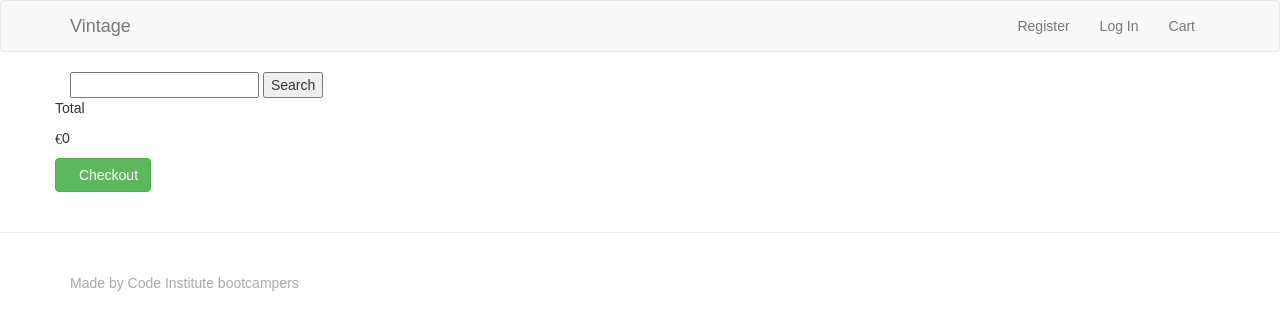
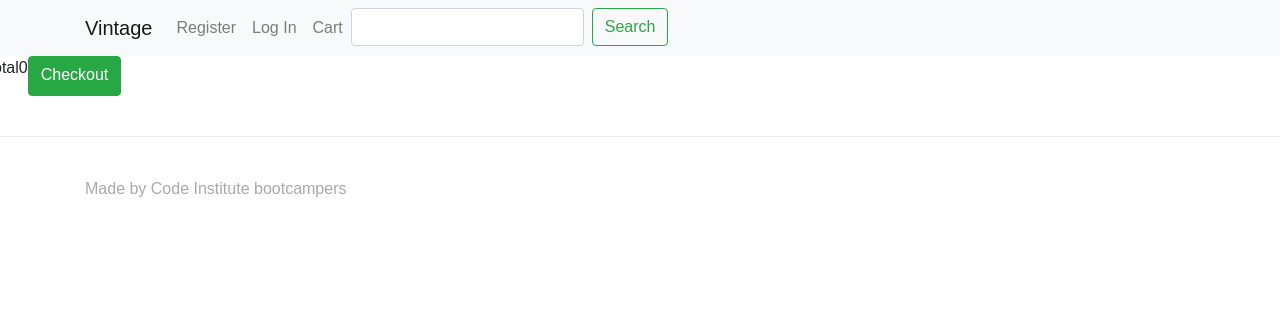
Before and after one commit to elg1e/elg1e-Vintage, a Django app: page /cart/ in a window 1280 px wide. Shown: the top 330 px of the page. Run offline with Django 3.2, Linux system fonts and the light colour scheme; some libraries are stand-ins or nearby versions; some web fonts are replaced.

Commit message:
updated bootstrap on base.html

```diff
--- a/templates/base.html
+++ b/templates/base.html
@@ -6,39 +6,44 @@
     <meta name="viewport" content="width=device-width, initial-scale=1.0">
     <meta http-equiv="X-UA-Compatible" content="ie=edge">
     <title>AuthenticateMe</title>
-    <link rel="stylesheet" href="https://cdnjs.cloudflare.com/ajax/libs/bootswatch/3.3.7/cerulean/bootstrap.min.css">
-    <link rel="stylesheet" href="{% static 'font-awesome/css/font-awesome.min.css' %}">
+    <link rel="stylesheet" href="https://stackpath.bootstrapcdn.com/bootstrap/4.4.1/css/bootstrap.min.css" integrity="sha384-Vkoo8x4CGsO3+Hhxv8T/Q5PaXtkKtu6ug5TOeNV6gBiFeWPGFN9MuhOf23Q9Ifjh" crossorigin="anonymous">
+    <link rel="stylesheet" href="https://cdnjs.cloudflare.com/ajax/libs/font-awesome/4.7.0/css/font-awesome.css" integrity="sha256-NuCn4IvuZXdBaFKJOAcsU2Q3ZpwbdFisd5dux4jkQ5w=" crossorigin="anonymous" />
+    <link rel="stylesheet" href="https://cdnjs.cloudflare.com/ajax/libs/font-awesome/4.7.0/css/font-awesome.css.map" integrity="undefined" crossorigin="anonymous" />
+    <link rel="stylesheet" href="https://cdnjs.cloudflare.com/ajax/libs/font-awesome/4.7.0/css/font-awesome.min.css" integrity="sha256-eZrrJcwDc/3uDhsdt61sL2oOBY362qM3lon1gyExkL0=" crossorigin="anonymous" />
     <link rel="stylesheet" href="{% static 'css/custom.css' %}">
 </head>
 <body>
     <!-- Fixed masthead -->
-    <nav class="navbar navbar-masthead navbar-default">
+    <nav class="navbar navbar-expand-lg navbar-light bg-light">
         <div class="container">
             <div class="navbar-header">
-                <button type="button" class="navbar-toggle collapsed" data-toggle="collapse" data-target="#navbar" aria-expanded="false" aria-controls="navbar">
-                    <span class="sr-only">Toggle navigation</span>
-                    <span class="icon-bar"></span>
-                    <span class="icon-bar"></span>
-                    <span class="icon-bar"></span>
+                <button class="navbar-toggler" type="button" data-toggle="collapse" data-target="#navbarSupportedContent" aria-controls="navbarSupportedContent" aria-expanded="false" aria-label="Toggle navigation">
+                    <span class="navbar-toggler-icon">Toggle navigation</span>
                 </button>
                 <a class="navbar-brand" href="/">Vintage</a>
             </div>
-            <div id="navbar" class="navbar-collapse collapse">
-                <ul class="nav navbar-nav navbar-right">
+            <div class="collapse navbar-collapse" id="navbarSupportedContent">
+                <ul class="navbar-nav mr-auto">
                     {% if user.is_authenticated %}
-                        <li><a href="{% url 'profile' %}">Profile</a></li>
-                        <li><a href="{% url 'logout' %}">Log Out</a></li>
+                        <li class="nav-item"><a class="nav-link" href="{% url 'profile' %}">Profile</a></li>
+                        <li class="nav-item"><a class="nav-link" href="{% url 'logout' %}">Log Out</a></li>
                     {%  else %}
-                        <li><a href="{% url 'register' %}">Register</a></li>
-                        <li><a href="{% url 'login' %}">Log In</a></li>
+                        <li class="nav-item"><a class="nav-link" href="{% url 'register' %}">Register</a></li>
+                        <li class="nav-item"><a class="nav-link" href="{% url 'login' %}">Log In</a></li>
                     {% endif %}
-                    <li>
-                        <a href="{% url 'view_cart' %}">
+                    <li class="nav-item">
+                        <a class="nav-link" href="{% url 'view_cart' %}">
                             <i class="fa fa-shipping-cart"></i>Cart
                             {% if product_count > 0 %}
                             <label class="badge badge-warning">{{ product_count }}</label>
                             {% endif %}
                         </a>
+                    </li>
+                    <li class="nav-item">
+                        <form class="form-inline my-2 my-lg-0" action="{% url 'search'%}" method="GET">
+                            <input class="form-control mr-sm-2" type="text" name="q">
+                            <button class="btn btn-outline-success my-2 my-sm-0" type="submit">Search</button>
+                        </form>
                     </li>
                 </ul>
             </div>
@@ -53,22 +58,17 @@
             </div>
         </div>
     {% endif %}
-    <div class="container">
-        <div class="display">
-            <form action="{% url 'search'%}" method="GET">
-                <input type="text" name="q">
-                <button type="submit">Search</button>
-            </form>
-        </div>
+
         {% block content %} {% endblock %}
-    </div>
+
     <footer>
         <div class="container">
             <p>Made by Code Institute bootcampers</p>
         </div>
     </footer>
 
-    <script src="https://cdnjs.cloudflare.com/ajax/libs/jquery/3.2.1/jquery.min.js"></script>
-    <script src="https://cdnjs.cloudflare.com/ajax/libs/twitter-bootstrap/3.3.7/js/bootstrap.min.js"></script>
+    <script src="https://code.jquery.com/jquery-3.4.1.slim.min.js" integrity="sha384-J6qa4849blE2+poT4WnyKhv5vZF5SrPo0iEjwBvKU7imGFAV0wwj1yYfoRSJoZ+n" crossorigin="anonymous"></script>
+    <script src="https://cdn.jsdelivr.net/npm/popper.js@1.16.0/dist/umd/popper.min.js" integrity="sha384-Q6E9RHvbIyZFJoft+2mJbHaEWldlvI9IOYy5n3zV9zzTtmI3UksdQRVvoxMfooAo" crossorigin="anonymous"></script>
+    <script src="https://stackpath.bootstrapcdn.com/bootstrap/4.4.1/js/bootstrap.min.js" integrity="sha384-wfSDF2E50Y2D1uUdj0O3uMBJnjuUD4Ih7YwaYd1iqfktj0Uod8GCExl3Og8ifwB6" crossorigin="anonymous"></script>
 </body>
 </html>
```
Also changed, not shown: db.sqlite3.
